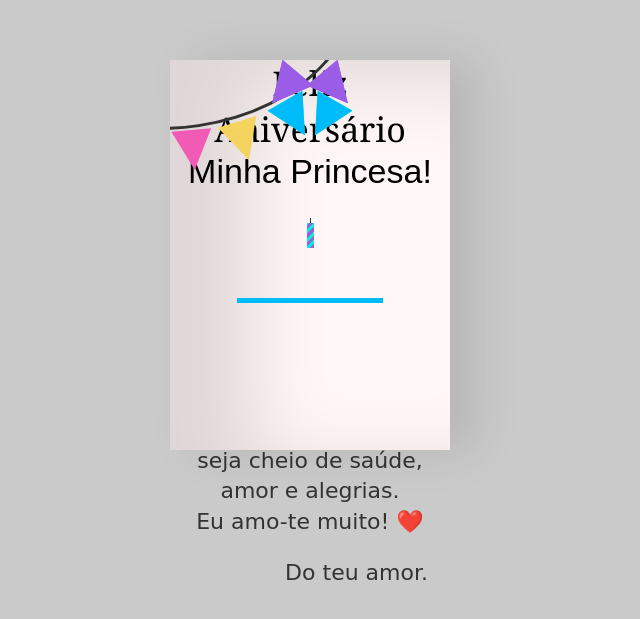
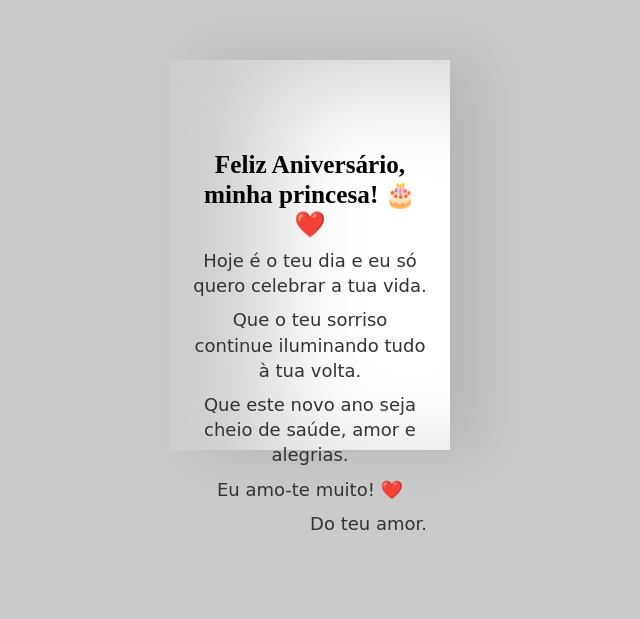
Before and after one commit to yunelucilene7-blip/MYGIRL, a plain HTML site: page index.html in a window 1280 px wide. Shown: the part 145-764 px from the top of the page, without its empty margins (330-970 px from the left). Drawn offline with Linux system fonts and the light colour scheme.

Commit message:
Update style.css

```diff
--- a/style.css
+++ b/style.css
@@ -1,168 +1,84 @@
+/* Reset */
 * {
   margin: 0;
   padding: 0;
   box-sizing: border-box;
 }
 
+/* Body centralizado e responsivo */
 body {
-  min-height: 100vh;
-  background-color: rgba(168, 167, 167, 0.6);
   display: flex;
   align-items: center;
   justify-content: center;
-  overflow: hidden;
-  padding: 20px;
+  min-height: 100vh;
+  background-color: rgba(168, 167, 167, 0.6);
+  padding: 10px;
 }
 
+/* Card container responsivo */
 .birthdayCard {
   position: relative;
-  width: min(80vw, 280px);
-  height: min(112vw, 390px);
+  width: 90vw;
+  max-width: 280px;
+  height: calc(90vw * 1.4);
+  max-height: 390px;
   cursor: pointer;
   transform-style: preserve-3d;
-  transform: perspective(2500px);
-  transition: transform 1.2s ease, box-shadow 1.2s ease;
+  perspective: 2500px;
+  transition: transform 1.2s ease;
 }
 
 .birthdayCard.open {
-  transform: perspective(2500px) rotate(4deg);
-  box-shadow:
-    inset 100px 20px 100px rgba(0,0,0,.15),
-    0 10px 80px rgba(0,0,0,0.3);
+  transform: rotate(5deg);
+  box-shadow: inset 100px 20px 100px rgba(0,0,0,.15), 0 10px 100px rgba(0,0,0,0.3);
 }
 
 .birthdayCard.open .cardFront {
   transform: rotateY(-160deg);
 }
 
+.birthdayCard.open .front-text,
+.birthdayCard.open .wrap-deco,
+.birthdayCard.open .wrap-decoTwo,
+.birthdayCard.open .plate {
+  display: none;
+}
+
+/* Front card */
 .cardFront {
   position: relative;
-  background-color: rgb(255, 246, 246);
   width: 100%;
   height: 100%;
   overflow: hidden;
   transform-origin: left;
-  box-shadow:
-    inset 80px 20px 80px rgba(0,0,0,.13),
-    25px 0 45px rgba(0,0,0,0.1);
-  transition: transform 1.2s ease;
-  z-index: 2;
+  box-shadow: inset 100px 20px 100px rgba(0,0,0,.13), 30px 0 50px rgba(0,0,0,0.1);
+  transition: transform 1s ease;
+  background-color: rgb(255, 246, 246);
 }
 
-.cardInside {
-  position: absolute;
-  background-color: #fff;
-  width: 100%;
-  height: 100%;
-  z-index: 1;
-  left: 0;
-  top: 0;
-  box-shadow: inset 70px 20px 80px rgba(0,0,0,0.18);
-  padding: 22px;
-}
-
-.happy,
-.toyou,
-.bday {
+/* Text */
+.happy, .toyou, .bday {
   position: relative;
   text-align: center;
   backface-visibility: hidden;
+  font-size: clamp(18px, 6vw, 30px);
 }
 
-.happy,
-.toyou {
-  font-family: Didot, Georgia, serif;
-  font-size: clamp(26px, 8vw, 34px);
+.happy { top: 55%; font-family: Didot, serif; }
+.toyou { top: 35%; font-family: Didot, serif; }
+.bday { top: 45%; font-family: Arial, sans-serif; }
+
+/* Decorations */
+.wrap-deco, .wrap-decoTwo {
+  position: absolute;
+  top: -230px;
+  left: -200px;
+  transform: scaleX(1);
 }
 
-.bday {
-  font-family: Arial, sans-serif;
-  font-size: clamp(25px, 8vw, 34px);
-}
+.wrap-decoTwo { transform: scaleX(-1); left: auto; right: -200px; }
 
-.happy {
-  top: 56%;
-}
-
-.bday {
-  top: 46%;
-}
-
-.toyou {
-  top: 34%;
-}
-
-.wrap-deco {
-  position: absolute;
-  top: -230px;
-  left: -210px;
-}
-
-.wrap-decoTwo {
-  transform: scaleX(-1);
-  position: absolute;
-  top: -230px;
-  right: -210px;
-}
-
-.decorations {
-  position: absolute;
-  width: 400px;
-  height: 300px;
-  border: 3px solid #333;
-  border-radius: 50%;
-}
-
-.decorations:before,
-.decorations:after,
-.decorationsTwo:before,
-.decorationsTwo:after,
-.decorationsThree:before,
-.decorationsThree:after {
-  content: "";
-  position: absolute;
-  border-left: 20px solid transparent;
-  border-right: 20px solid transparent;
-  width: 0;
-  height: 0;
-}
-
-.decorations:before {
-  border-top: 40px solid #f15bb5;
-  top: 297px;
-  left: 210px;
-  transform: rotate(-5deg);
-}
-
-.decorations:after {
-  border-top: 40px solid #f4d35e;
-  top: 288px;
-  left: 260px;
-  transform: rotate(-17deg);
-}
-
-.decorationsTwo:before {
-  border-top: 40px solid #00f5d4;
-  top: 268px;
-  left: 315px;
-  transform: rotate(-30deg);
-}
-
-.decorationsTwo:after,
-.decorationsThree:after {
-  border-top: 40px solid #9b5de5;
-  top: 238px;
-  left: 355px;
-  transform: rotate(-40deg);
-}
-
-.decorationsThree:before {
-  border-top: 40px solid #00bbf9;
-  top: 268px;
-  left: 315px;
-  transform: rotate(-30deg);
-}
-
+/* Cake and plate */
 .plate {
   position: absolute;
   width: 52%;
@@ -174,98 +90,61 @@
 
 .cake {
   position: absolute;
-  overflow: hidden;
-  width: 78%;
+  width: 80%;
   height: 50px;
   background-color: #f15bb5;
   border-radius: 10px 10px 0 0;
   top: -50px;
-  left: 11%;
-  box-shadow:
-    inset 0 -15px #f9c74f,
-    inset 0 15px #432818;
-}
-
-.cake:before {
-  content: "";
-  position: absolute;
-  background-color: #432818;
-  width: 10px;
-  height: 20px;
-  top: 5px;
-  border-radius: 20px;
-  box-shadow:
-    10px 5px #f15bb5,
-    20px 0px #432818,
-    30px 2px #f15bb5,
-    40px 5px #432818,
-    50px 5px #f15bb5,
-    60px 0px #432818,
-    70px 5px #f15bb5,
-    80px 5px #432818,
-    90px 5px #f15bb5;
-}
-
-.plate:before {
-  content: "";
-  position: absolute;
-  background: repeating-linear-gradient(
-    -45deg,
-    #9b5de5,
-    #9b5de5 3px,
-    #00f5d4 3px,
-    #00f5d4 6px
-  );
-  width: 7px;
-  height: 25px;
-  top: -75px;
-  left: 48%;
-}
-
-.plate:after {
-  content: "";
-  position: absolute;
-  width: 1px;
-  height: 5px;
-  background-color: #333;
-  top: -80px;
-  left: 50%;
+  left: 10%;
+  box-shadow: inset 0 -15px #f9c74f, inset 0 15px #432818;
 }
 
 .flame {
   position: absolute;
+  width: 15px;
+  height: 15px;
   background-color: #fb5607;
   border-radius: 80% 0 55% 50% / 55% 0 80% 50%;
   transform: rotate(-45deg);
-  width: 15px;
-  height: 15px;
-  opacity: .7;
   top: -93px;
   left: 45%;
+  opacity: 0.7;
+}
+
+/* Inside card */
+.cardInside {
+  position: absolute;
+  background-color: #fff;
+  width: 100%;
+  height: 100%;
+  left: 0;
+  top: 0;
+  box-shadow: inset 100px 20px 100px rgba(0,0,0,0.2);
 }
 
 .inside-text {
+  position: relative;
+  top: 15%;
+  padding: 10px;
   text-align: center;
-  margin-top: 25px;
+  transform: scale(0.9);
+}
+
+.wishes p, .inside-text p {
+  font-family: 'Brush Script MT', cursive;
+  color: #333;
+  font-size: clamp(14px, 4vw, 20px);
+  line-height: 1.4;
+  margin-bottom: 10px;
 }
 
 .inside-text h3 {
-  font-size: clamp(20px, 6vw, 28px);
-}
-
-.wishes {
-  margin-top: 25px;
-  text-align: center;
-}
-
-p {
-  font-family: "Brush Script MT", cursive;
-  color: #333;
-  font-size: clamp(17px, 5vw, 22px);
-  line-height: 1.4;
+  font-size: clamp(18px, 5vw, 28px);
+  margin-bottom: 10px;
 }
 
 .name {
-  margin-top: 20px;
   text-align: right;
+  font-size: clamp(14px, 4vw, 18px);
+  margin-top: 10px;
 }
```
